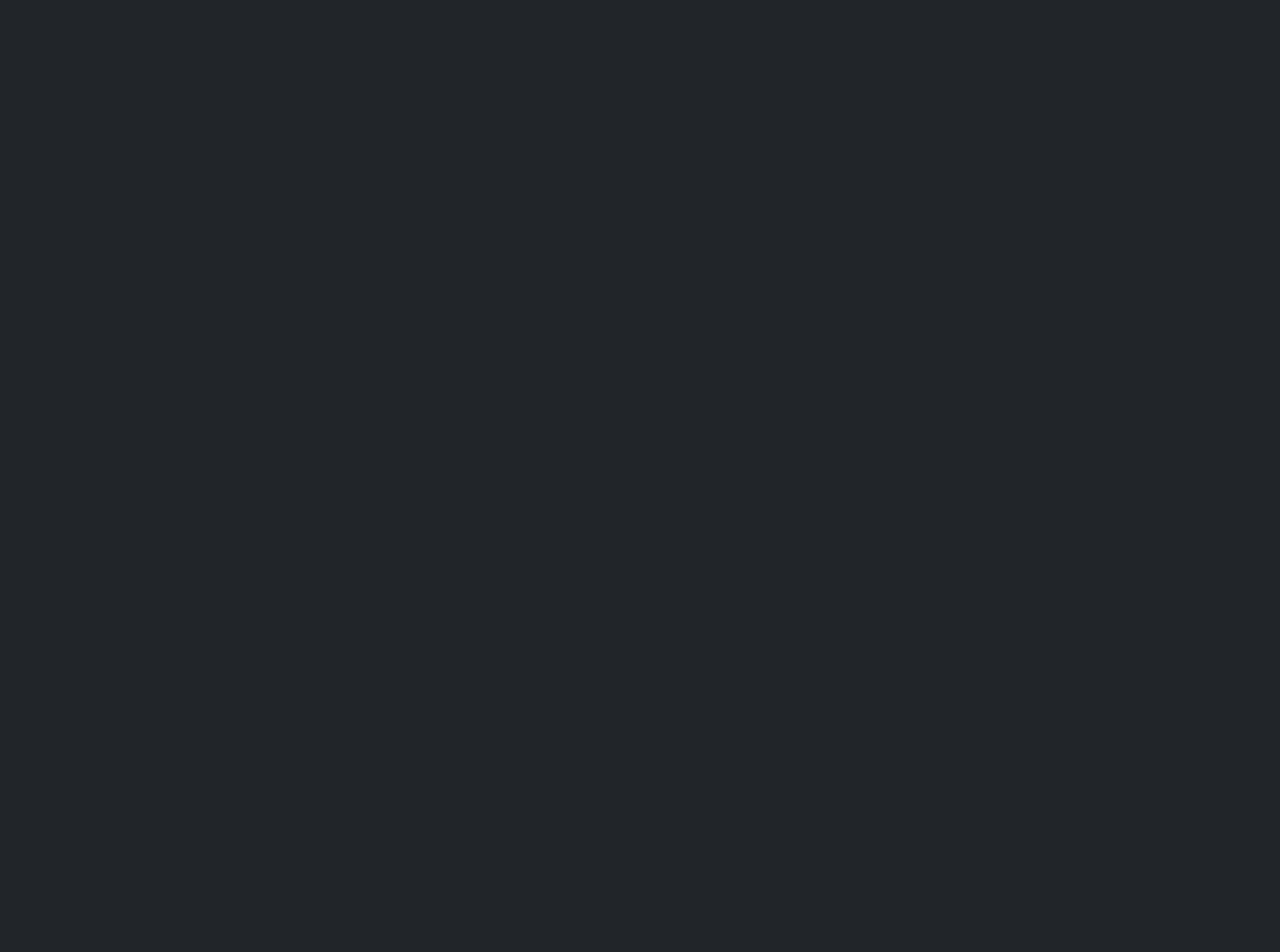
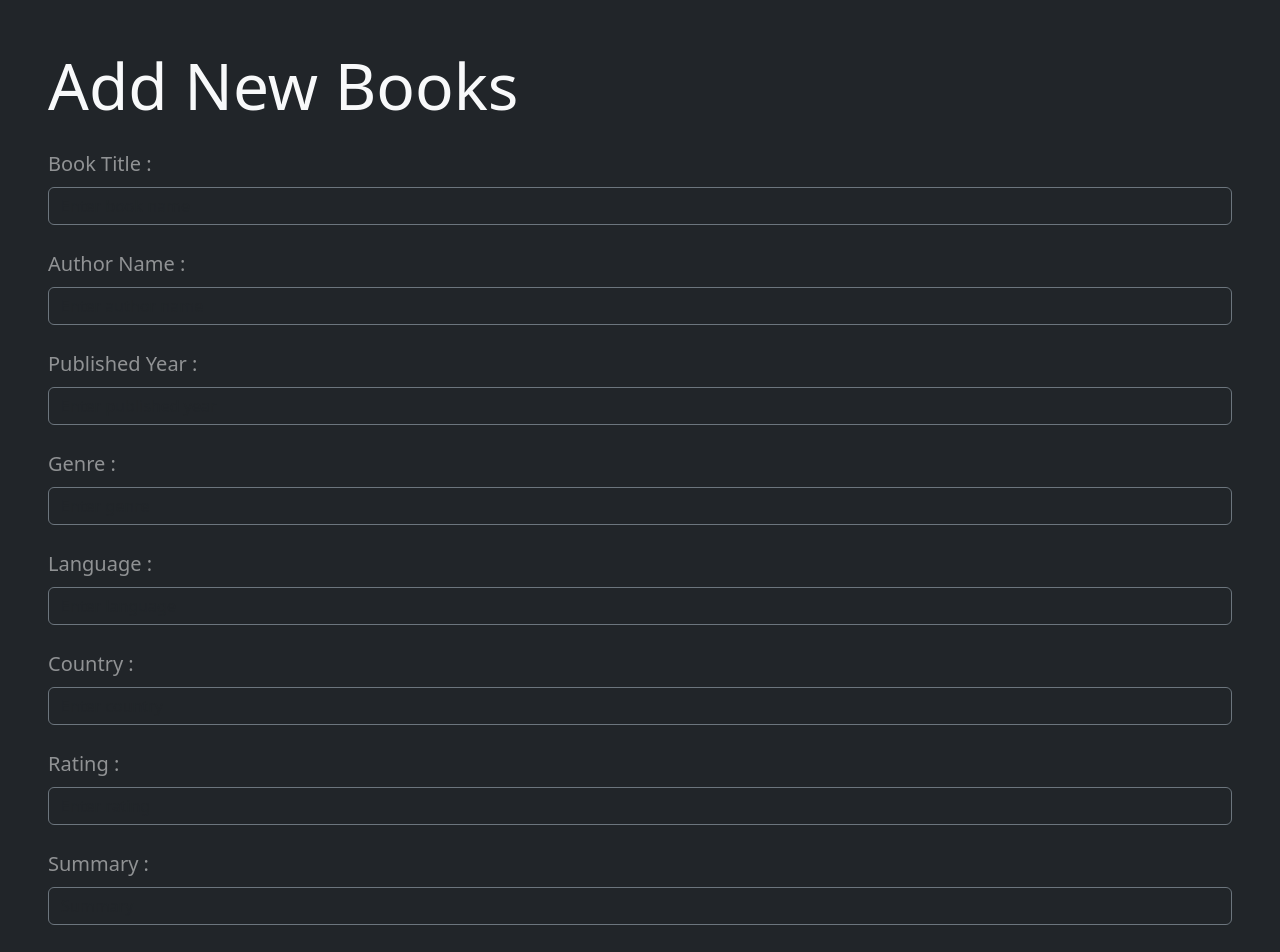
Before and after one commit to Zann-Dot/BI-Lessons, a React (Vite) app: page /books/submit in a window 1280 px wide. Before the commit this address had no page. Shown: the top 952 px of the page. Before the commit the page ends 800 px from the top, so only its background shows below. Built offline with nearby package versions, Linux system fonts and the light colour scheme; no server answers.

Commit message:
feat: implement books listing page and POST form submission functionality with react-router integration

```diff
--- a/src/App.jsx
+++ b/src/App.jsx
@@ -2,6 +2,7 @@ import Movies from "./lessons/BI1.1 CW/Movies";
 import Books from "./lessons/BI1.1 HW1/Books";
 import Hotels from "./lessons/BI1.1 HW2/Hotels";
 import MovieFormSubmit from "./lessons/BI1.2 CW/MovieFormSubmit";
+import BookFormSubmit from "./lessons/BI1.2 HW1/BookFormSubmit";
 import { Route, Routes } from "react-router";
 
 function App() {
@@ -13,6 +14,7 @@ function App() {
         <Route path="/books" element={<Books />} />
         <Route path="/hotels" element={<Hotels />} />
         <Route path="/movies/submit" element={<MovieFormSubmit />} />
+        <Route path="/books/submit" element={<BookFormSubmit />} />
       </Routes>
     </>
   );
--- a/src/lessons/BI1.1 HW1/Books.jsx
+++ b/src/lessons/BI1.1 HW1/Books.jsx
@@ -1,6 +1,7 @@
 import useFetch from "../../useFetch";
 import BookTitle from "./BookTitle";
 import BookAuthor from "./BookAuthor";
+import { Link } from "react-router";
 
 export default function Books() {
   const { data, loading, error } = useFetch("http://localhost:3000/books");
@@ -22,6 +23,10 @@ export default function Books() {
       </ul>
       <BookTitle title={"Shoe Dog"} />
       <BookAuthor author={"Harper Lee"} />
+
+      <Link to="/books/submit" className="btn btn-primary mt-4">
+        Add New Book
+      </Link>
     </div>
   );
 }
--- /dev/null
+++ b/src/lessons/BI1.2 HW1/BookFormSubmit.jsx
@@ -0,0 +1,186 @@
+import useFetch from "../../useFetch";
+
+export default function BookFormSubmit() {
+  const { data, loading, error } = useFetch("http://localhost:3000/books");
+
+  const addBookDetails = async (bookDetails) => {
+    try {
+      const response = await fetch("http://localhost:3000/books", {
+        method: "POST",
+        headers: { "Content-Type": "application/json" },
+        body: JSON.stringify(bookDetails),
+      });
+
+      if (!response.ok) {
+        const err = await response.json().then((res) => res.error);
+        throw new Error(err);
+      }
+    } catch (error) {
+      console.error(error);
+    }
+  };
+
+  const handleSubmit = (e) => {
+    e.preventDefault();
+    const data = new FormData(e.target);
+    const title = data.get("title");
+    const author = data.get("author");
+    const publishedYear = parseInt(data.get("publishedYear"));
+    const genre = data.get("genre").split(" ");
+    const language = data.get("language");
+    const country = data.get("country");
+    const rating = parseFloat(data.get("rating"));
+    const summary = data.get("summary");
+    const coverImageUrl = data.get("coverImageUrl");
+
+    const bookDetails = {
+      title,
+      author,
+      publishedYear,
+      genre,
+      language,
+      country,
+      rating,
+      summary,
+      coverImageUrl,
+    };
+    if (
+      !title ||
+      !author ||
+      !publishedYear ||
+      !genre ||
+      !language ||
+      !country ||
+      !rating ||
+      !summary ||
+      !coverImageUrl
+    ) {
+      alert("Please fill all the fields");
+      return;
+    } else {
+      addBookDetails(bookDetails);
+    }
+  };
+  return (
+    <div>
+      <h1 className="display-3 mb-4">Add New Books</h1>
+      <form onSubmit={handleSubmit} className="d-grid">
+        <label className="form-label fs-5 text-white-50">Book Title :</label>
+        <input
+          type="text"
+          className="form-control bg-dark text-white border-secondary"
+          name="title"
+          placeholder="Enter book name"
+          required
+        />
+        <br />
+
+        <label className="form-label fs-5 text-white-50">Author Name :</label>
+        <input
+          type="text"
+          className="form-control bg-dark text-white border-secondary"
+          placeholder="Enter author name"
+          name="author"
+          required
+        />
+        <br />
+
+        <label className="form-label fs-5 text-white-50">
+          Published Year :
+        </label>
+        <input
+          type="number"
+          className="form-control bg-dark text-white border-secondary"
+          placeholder="Enter published year"
+          name="publishedYear"
+          required
+        />
+        <br />
+
+        <label className="form-label fs-5 text-white-50">Genre :</label>
+        <input
+          type="text"
+          className="form-control bg-dark text-white border-secondary"
+          placeholder="Enter genre"
+          name="genre"
+          required
+        />
+        <br />
+
+        <label className="form-label fs-5 text-white-50">Language :</label>
+        <input
+          type="text"
+          className="form-control bg-dark text-white border-secondary"
+          placeholder="Enter language"
+          name="language"
+          required
+        />
+        <br />
+
+        <label htmlFor="country" className="form-label fs-5 text-white-50">
+          Country :
+        </label>
+        <input
+          type="text"
+          className="form-control bg-dark text-white border-secondary"
+          placeholder="Enter country"
+          id="country"
+          name="country"
+          required
+        />
+        <br />
+
+        <label className="form-label fs-5 text-white-50">Rating :</label>
+        <input
+          type="number"
+          step="0.1"
+          className="form-control bg-dark text-white border-secondary"
+          placeholder="Enter rating"
+          name="rating"
+          required
+        />
+        <br />
+
+        <label className="form-label fs-5 text-white-50">Summary :</label>
+        <input
+          type="text"
+          className="form-control bg-dark text-white border-secondary"
+          placeholder="Summary"
+          name="summary"
+          required
+        />
+        <br />
+
+        <label className="form-label fs-5 text-white-50">
+          Cover Image Url :
+        </label>
+        <input
+          type="url"
+          className="form-control bg-dark text-white border-secondary"
+          placeholder="Enter cover image URL"
+          name="coverImageUrl"
+          required
+        />
+        <br />
+
+        <button type="submit" className="btn btn-primary px-3 py-2">
+          Submit
+        </button>
+      </form>
+
+      <div className="container my-5">
+        <h3 className="display-5 text-center mb-4">Books List</h3>
+        <ul className="list-group">
+          {data?.map((b) => (
+            <li
+              key={b._id}
+              className="list-group-item bg-dark text-white-50 border-secondary"
+            >
+              {b.title}
+            </li>
+          ))}
+        </ul>
+      </div>
+    </div>
+  );
+}
```
